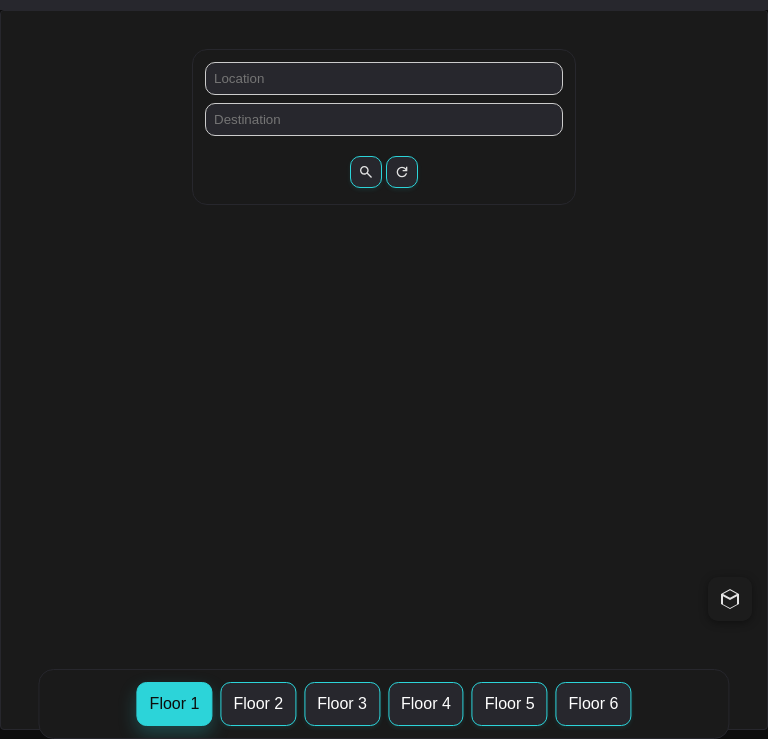
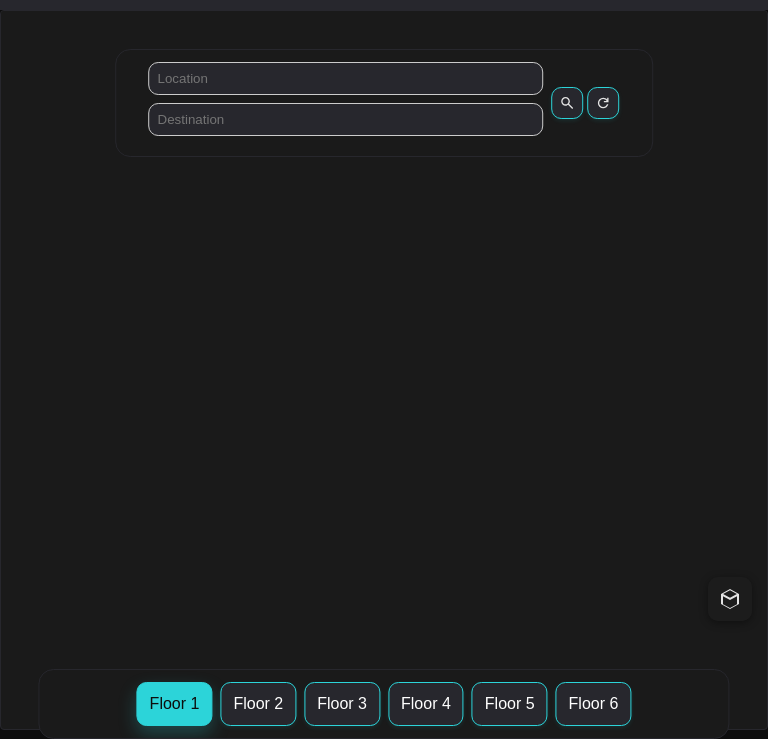
Before and after one commit to Toastedtoast123/School_Navigation, a plain HTML site: page Frontend/room/room1.html in a window 768 px wide. Shown: the part 61-800 px from the top of the page. Drawn offline with nearby package versions, Linux system fonts and the light colour scheme; no server answers.

```diff
--- a/Frontend/room/room1.css
+++ b/Frontend/room/room1.css
@@ -373,7 +373,7 @@ h1 {
   box-shadow: 0 8px 18px rgba(44, 212, 217, 0.25);
 }
 
-@media (min-width: 601px) and (max-width: 1279px) {
+@media (min-width: 768px) and (max-width: 1279px) {
     nav ul {
         gap: 30px;
     }
@@ -401,7 +401,7 @@ h1 {
     }
     .controls-container {
         display: flex;
-        width: auto;
+        width: 70%;
         padding: 0.75rem;
         font-size: 16px;
 
@@ -609,7 +609,7 @@ h1 {
     }
 }
 
-@media (min-width: 300px) and (max-width: 600px) {
+@media (min-width: 375px) and (max-width: 600px) {
     nav {
         width: 98%;
     }
```
